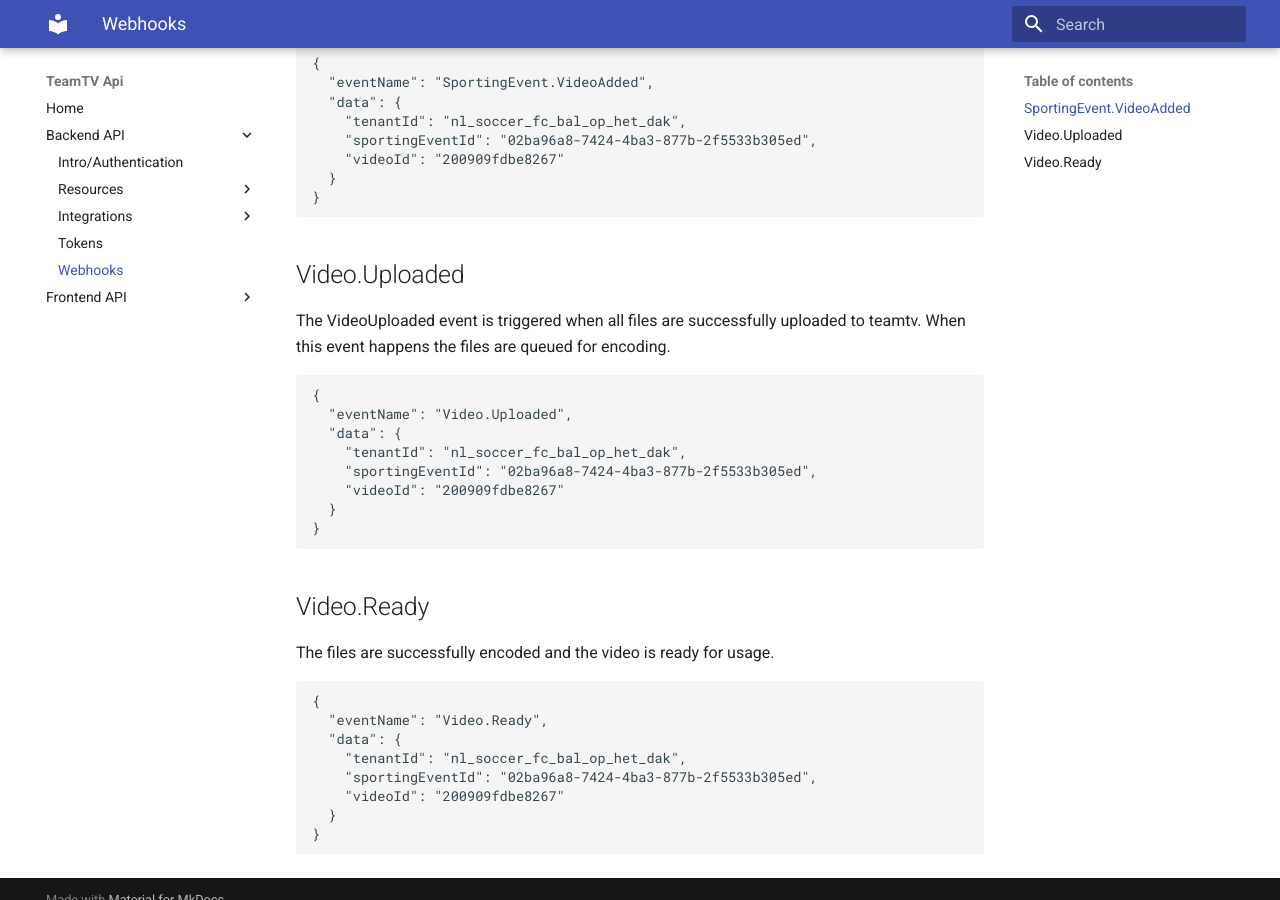
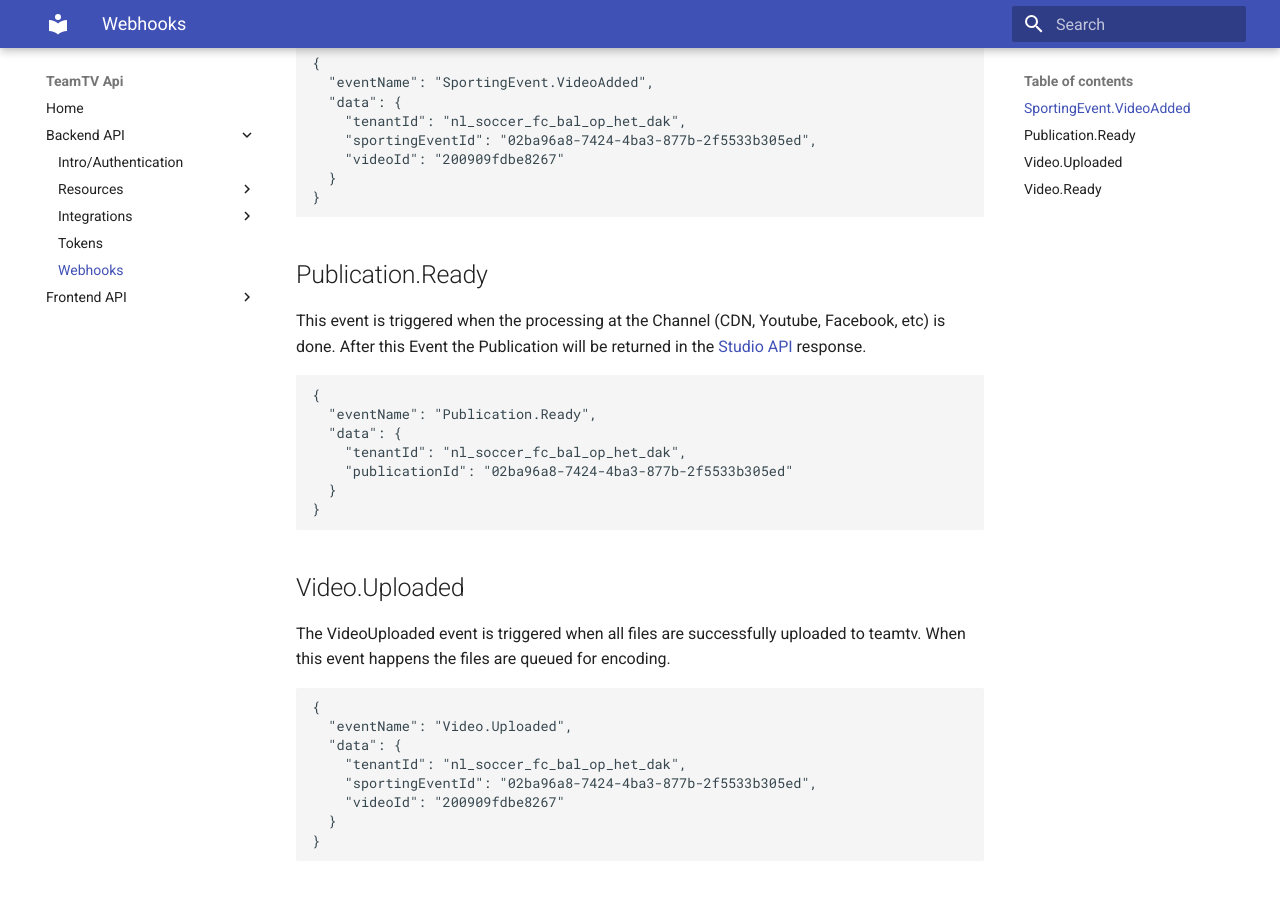
Before and after one commit to teamtv/teamtv-api-documentation, an MkDocs documentation site: the page built from docs/webhooks.md, in a window 1280 px wide and 900 px high, scrolled down 545 px. Built offline with MkDocs 1.6.1 and Material for MkDocs 9.7.7, drawn with Linux system fonts in a browser that asks for light colours.

Commit message:
Update Publication event docs

````diff
--- a/docs/webhooks.md
+++ b/docs/webhooks.md
@@ -21,6 +21,22 @@ The VideoAdded event is triggered when an upload is initialized. This means a ne
     "tenantId": "nl_soccer_fc_bal_op_het_dak",
     "sportingEventId": "02ba96a8-7424-4ba3-877b-2f5533b305ed",
     "videoId": "200909fdbe8267"
+  }
+}
+```
+
+
+## Publication.Ready
+
+This event is triggered when the processing at the Channel (CDN, Youtube, Facebook, etc) is done.
+After this Event the Publication will be returned in the [Studio API](/backend_api/studio/) response.
+
+```javascript
+{
+  "eventName": "Publication.Ready",
+  "data": {
+    "tenantId": "nl_soccer_fc_bal_op_het_dak",
+    "publicationId": "02ba96a8-7424-4ba3-877b-2f5533b305ed"
   }
 }
 ```
````
